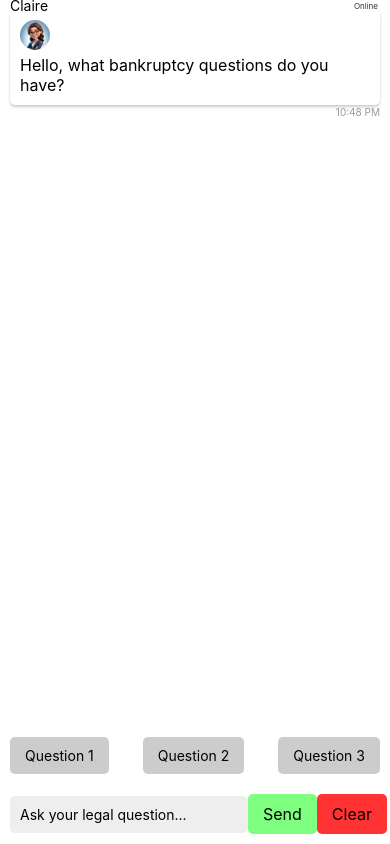
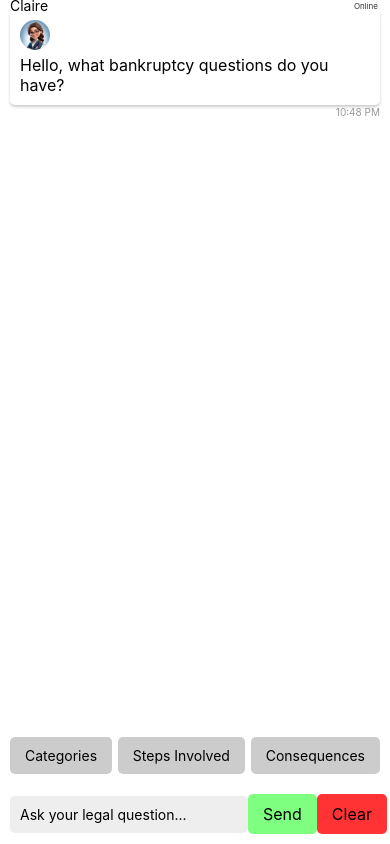
Before and after one commit to Ricky-Truckner/PocketLawyer, a React Native app: screen / in a window 390 px wide. Built offline with nearby package versions, Linux system fonts and the light colour scheme.

Commit message:
Change buttons

```diff
--- a/App.js
+++ b/App.js
@@ -10,7 +10,12 @@ import FlashMessage, { showMessage } from "react-native-flash-message";
 import { GoogleGenerativeAI } from "@google/generative-ai";
 
 
-const bankruptcyQuestions = ['What are the types of bankruptcy?', 'What are the steps involved in filing for bankruptcy?', 'What debts can be discharged in bankruptcy?'];
+const bankruptcyQuestions = [
+  'What are the categories of bankruptcy?',
+  'What are the steps involved in filing for bankruptcy?',
+  'What are the consequences of filing for bankruptcy?'
+];
+const questionTitles = ['Categories', 'Steps Involved', 'Consequences']; // Array to hold button titles
 const API_KEY = "AIzaSyA6i9CGSXI0B8yUFAzueR5xBeQdrs-ZfCE";
 const genAI = new GoogleGenerativeAI(API_KEY);
 const model = genAI.getGenerativeModel({ model: "gemini-pro" });
@@ -24,7 +29,7 @@ const App = () => {
   const flatListRef = useRef(null); // Ref to hold the FlatList component
 
   const formatDate = (date) => {
-    return moment(date).format('h:mm A'); // Adjust format as needed (e.g., 24-hour format)
+    return moment(date).format('h:mm A'); // Adjust format as needed
   };
 
   const sendMessage = async (text) => {
@@ -55,8 +60,8 @@ const App = () => {
     textInputRef.current.setNativeProps({ style: { width: contentWidth + 20 } }); // Add padding
   };
 
-  const handleButtonClick = (question) => {
-    sendMessage(question); // Call sendMessage with question text
+  const handleButtonClick = (question, index) => {
+    sendMessage(bankruptcyQuestions[index]); // Send the actual bankruptcy question
   };
   const renderMessage = ({ item }) => (
     <View style={[styles.messageContainer, styles[item.user ? 'userBubble' : 'botBubble']]}>
@@ -81,8 +86,7 @@ const App = () => {
   // Scroll to the end whenever the component renders
   useEffect(() => {
     flatListRef.current?.scrollToEnd({ animated: true });
-  }, []); // Empty dependency array [] ensures scroll on every render
-
+  }, []);
   const clearChat = () => {
     setMessages([]); // Set messages state to an empty array to clear chat
   };
@@ -104,9 +108,9 @@ const App = () => {
           <TouchableOpacity
             key={index}
             style={styles.askButton}
-            onPress={() => handleButtonClick(question)}
+            onPress={() => handleButtonClick(question, index)}
           >
-            <Text style={styles.askButtonText}>Question {index + 1}</Text>
+            <Text style={styles.askButtonText}>{questionTitles[index]}</Text>
           </TouchableOpacity>
         ))}
       </View>
@@ -129,8 +133,6 @@ const App = () => {
     </SafeAreaView>
   );
 };
-
-
 
 
 const styles = StyleSheet.create({
```
